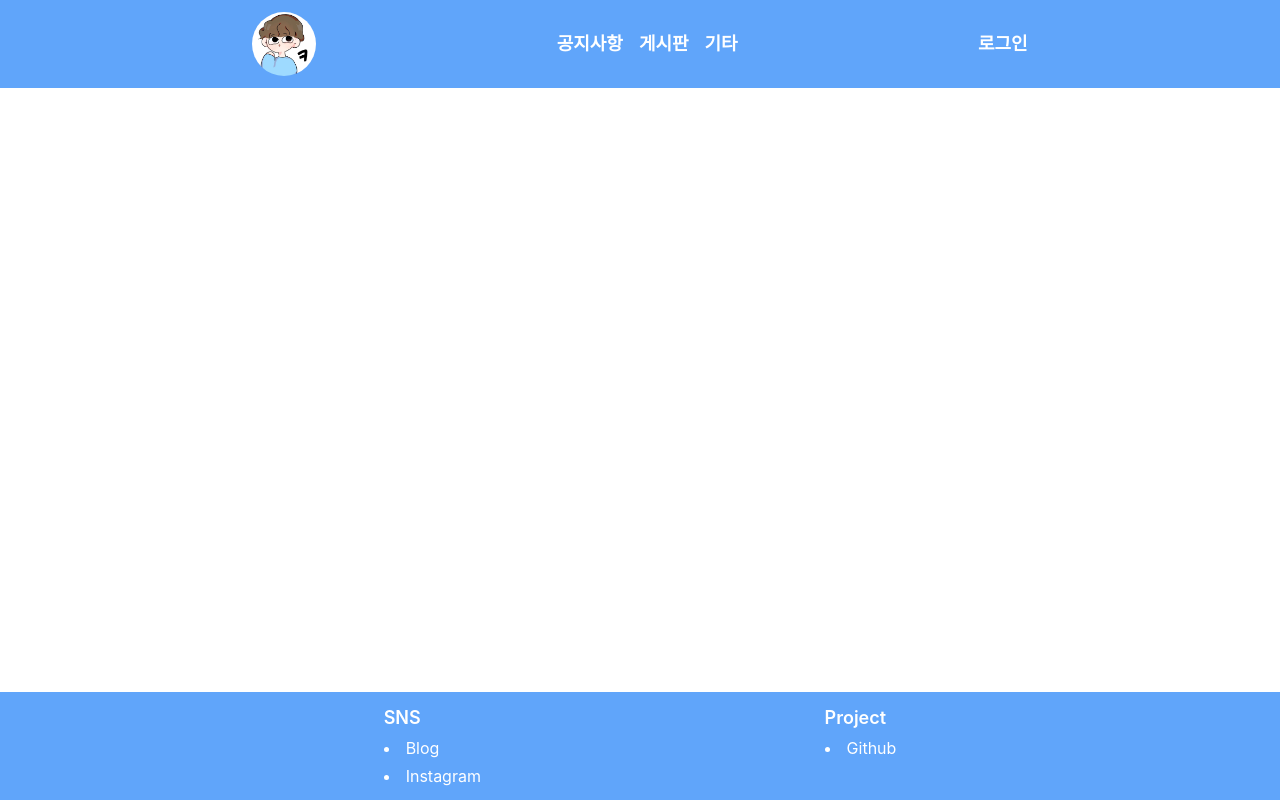
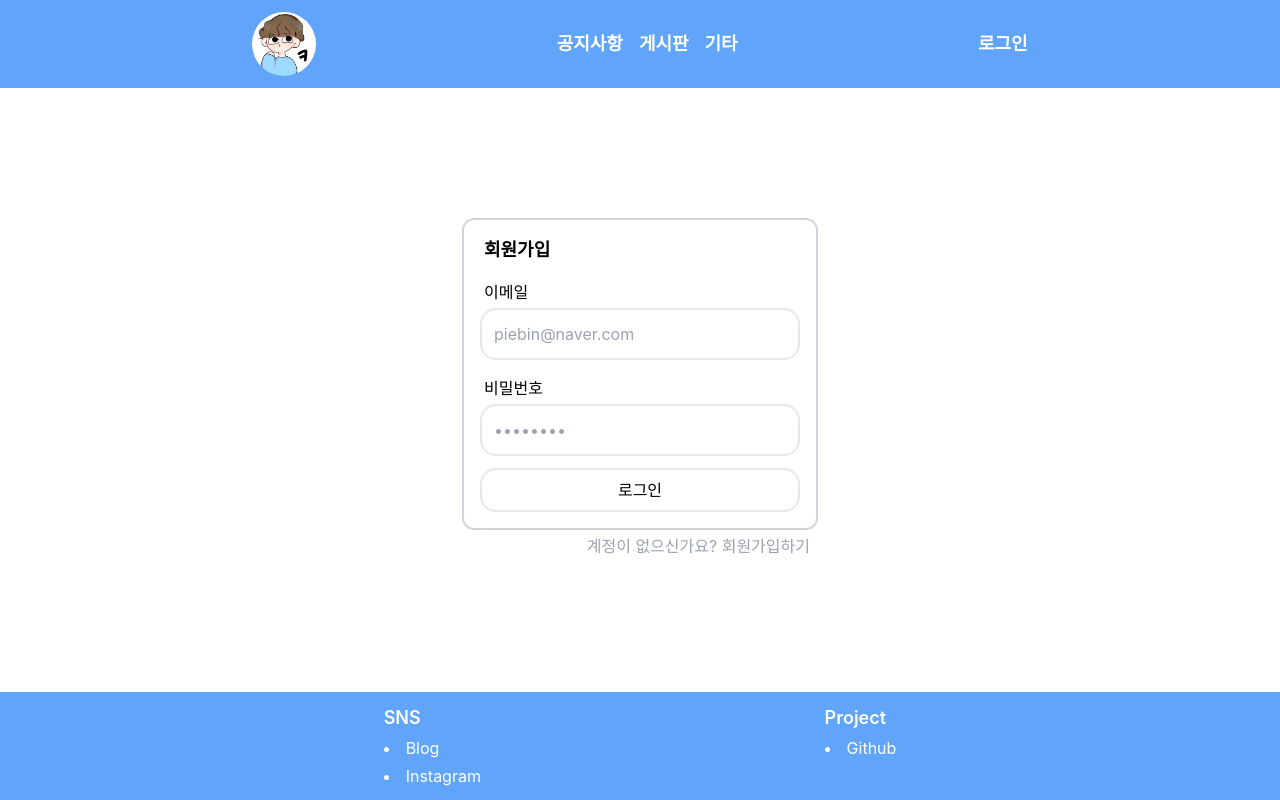
Before and after one commit to Baebin/BinProject_Frontend, a React (Create React App) app: page /login in a window 1280 px wide. Built offline with nearby package versions, Linux system fonts and the light colour scheme.

Commit message:
Page Added

```diff
--- a/src/App.tsx
+++ b/src/App.tsx
@@ -4,6 +4,8 @@ import './App.css';
 import LandingPage from "./pages/LandingPage";
 import Header from "./components/common/Header";
 import Footer from "./components/common/Footer";
+import LoginPage from "./pages/LoginPage";
+import NotFound from "./components/exception/NotFound";
 
 function App() {
     return (
@@ -13,6 +15,8 @@ function App() {
                 <Routes>
                     <Route>
                         <Route path="/" element={<LandingPage />}></Route>
+                        <Route path="/login" element={<LoginPage />}></Route>
+                        <Route path="*" element={<NotFound />}></Route>
                     </Route>
                 </Routes>
             </div>
--- a/src/components/common/Header.tsx
+++ b/src/components/common/Header.tsx
@@ -1,4 +1,5 @@
 import React, {useEffect, useState} from 'react';
+import {Link, useNavigate} from "react-router-dom";
 
 function Header() {
     const [loginState, setLoginState] = useState(false);
@@ -11,7 +12,9 @@ function Header() {
 
     return (
         <div className="flex items-center justify-evenly w-full p-3 bg-blue-400 text-white">
-            <img className="w-16 h-16 rounded-full" src="/images/logo.jpg" alt="logo"/>
+            <Link to="/">
+                <img className="w-16 h-16 rounded-full" src="/images/logo.jpg" alt="logo" />
+            </Link>
             <div className="flex gap-x-4 text-lg font-semibold">
                 <a href="#" className="hover:text-yellow-200">공지사항</a>
                 <a href="#" className="hover:text-yellow-200">게시판</a>
@@ -29,7 +32,7 @@ function Header() {
                         )
                         : (
                             <div>
-                                <a href="#">
+                                <a href="/login">
                                     로그인
                                 </a>
                             </div>
--- /dev/null
+++ b/src/components/exception/NotFound.tsx
@@ -0,0 +1,16 @@
+import React from 'react';
+
+function NotFound() {
+    return (
+        <div className="flex flex-col items-center">
+            <p className="text-9xl font-semibold text-gray-500">
+                404
+            </p>
+            <p className="text-4xl font-semibold text-gray-600 pt-6">
+                존재하지 않는 페이지
+            </p>
+        </div>
+    );
+}
+
+export default NotFound;
--- /dev/null
+++ b/src/pages/LandingPage.tsx
@@ -0,0 +1,17 @@
+import React from "react";
+
+function LandingPage() {
+    return (
+        <div className="flex items-center gap-x-10">
+            <div className="animate-bounce">
+                <img className="w-40 h-fit rounded-full animate-spin" src="/images/bin_bean.png" alt="logo"/>
+                <p className="text-sm animate-pulse ml-3">유빈콩</p>
+            </div>
+            <div className="animate-bounce">
+                <p className="text-7xl animate-pulse">Bin Project</p>
+            </div>
+        </div>
+    );
+}
+
+export default LandingPage;
--- /dev/null
+++ b/src/pages/LoginPage.tsx
@@ -0,0 +1,43 @@
+import React from 'react';
+
+function LoginPage() {
+    const [id, setId] = React.useState("");
+    const [pw, setPw] = React.useState("");
+
+    const login = () => {
+        console.log(id);
+        console.log(pw);
+    };
+
+    return (
+        <div>
+            <form className="flex flex-col gap-y-3 p-4 border-2 border-gray-300 rounded-xl text-base"
+                onSubmit={(e) => {
+                    e.preventDefault();
+                    login();
+                }}>
+                <p className="px-1 text-lg font-semibold">회원가입</p>
+                <div className="flex flex-col">
+                    <label className="p-1">이메일</label>
+                    <input className="min-w-80 p-3 border-2 border-gray-200 rounded-2xl" placeholder="piebin@naver.com" required
+                           onChange={(e) => {
+                               setId(e.target.value);
+                           }} />
+                </div>
+                <div className="flex flex-col">
+                    <label className="p-1">비밀번호</label>
+                    <input className="p-3 border-2 border-gray-200 rounded-2xl" placeholder="••••••••" type="password" required
+                           onChange={(e) => {
+                               setPw(e.target.value);
+                           }} />
+                </div>
+                <button className="p-2 border-2 rounded-2xl hover:bg-gray-100" type="submit">
+                    로그인
+                </button>
+            </form>
+            <a href="/register" className="flex flex-1 justify-end px-2 py-1 text-gray-400 hover:text-gray-500">계정이 없으신가요? 회원가입하기</a>
+        </div>
+    );
+}
+
+export default LoginPage;
```
